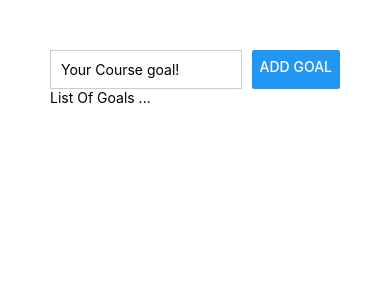
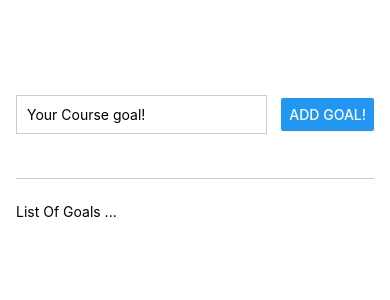
Before and after one commit to ghanayemomar/ReactNative, a React Native app: screen / in a window 390 px wide. Shown: the top 300 px of the page. Built offline with nearby package versions, Linux system fonts and the light colour scheme.

Commit message:
21. Improving The Layout

```diff
--- a/App.js
+++ b/App.js
@@ -5,9 +5,9 @@
     <View style={styles.appContainer}>
       <View style={styles.inputContainer}>
         <TextInput style={styles.textInput} placeholder="Your Course goal!" />
-        <Button title="Add Goal" />
+        <Button title="Add Goal!" />
       </View>
-      <View>
+      <View style={styles.goalsContainer}>
         <Text>List Of Goals ...</Text>
       </View>
     </View>
@@ -16,17 +16,27 @@
 
 const styles = StyleSheet.create({
   appContainer: {
-    padding: 50,
+    flex:1,
+    paddingTop:50,
+    paddingHorizontal:16
   },
   inputContainer: {
+    flex:1,
     flexDirection: "row",
     justifyContent: "space-between",
+    alignItems: 'center',
+    marginBottom: 24,
+    borderBottomWidth:1,
+    borderBottomColor:"#cccccc"
   },
   textInput: {
     borderWidth: 1,
     borderColor: "#cccccc",
-    width: "80%",
+    width: "70%",
     marginRight: 10,
     padding: 10,
   },
+  goalsContainer:{
+    flex:5,
+  }
 });
```
